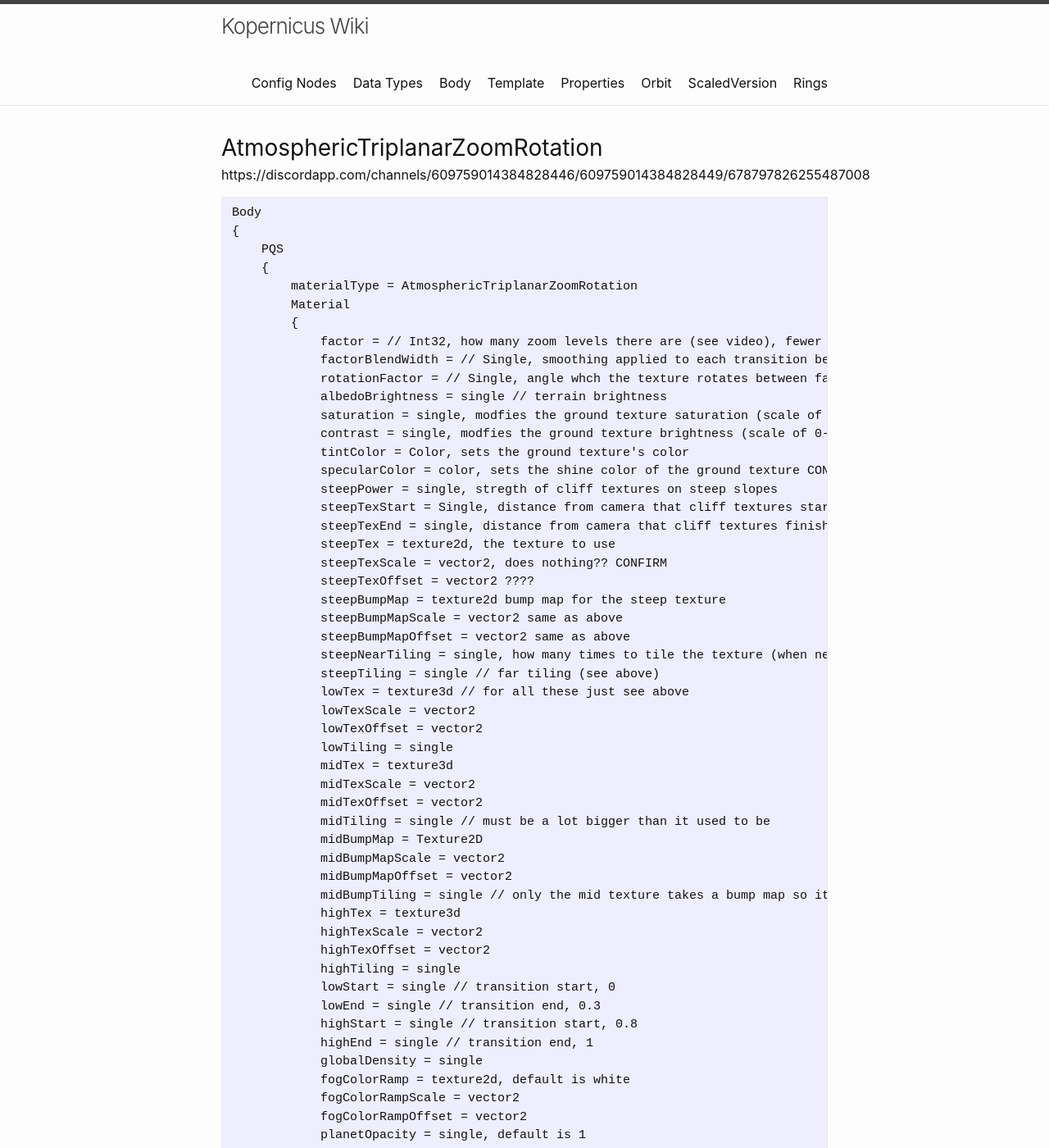
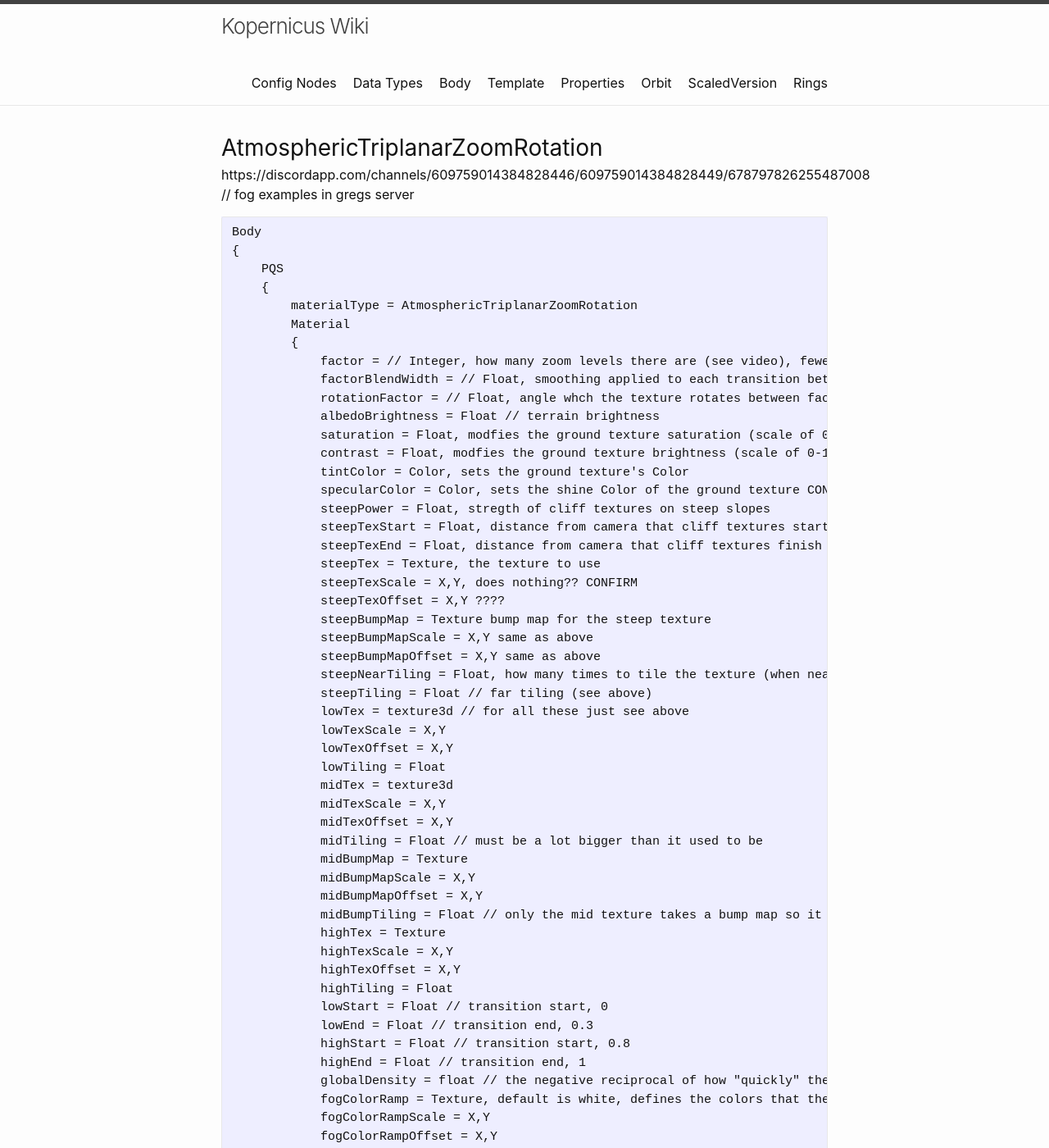
Before and after one commit to Kopernicus/wiki, a Jekyll site: the page built from main/Material/PQSAtmosphericTriplanarZoomRotation.md, in a window 1280 px wide and 1400 px high. Shown: the whole window at 82% size. Built offline with Jekyll 4.4.1, drawn with Linux system fonts in a browser that asks for light colours; some of the changed text lies outside the part shown.

Commit message:
finish 1.8 material?

````diff
--- a/main/Material/PQSAtmosphericTriplanarZoomRotation.md
+++ b/main/Material/PQSAtmosphericTriplanarZoomRotation.md
@@ -2,7 +2,7 @@
 layout: default
 title: AtmosphericTriplanarZoomRotation
 ---
-https://discordapp.com/channels/609759014384828446/609759014384828449/678797826255487008
+https://discordapp.com/channels/609759014384828446/609759014384828449/678797826255487008 // fog examples in gregs server
 ```
 Body
 {
@@ -11,51 +11,51 @@ Body
         materialType = AtmosphericTriplanarZoomRotation
         Material
         {
-            factor = // Int32, how many zoom levels there are (see video), fewer results in more discrete levels, 1 will softlock
-            factorBlendWidth = // Single, smoothing applied to each transition between factors. goes as low as 0.05 (recommended) and 1. 1 would be a solid (instant) transition.
-            rotationFactor = // Single, angle whch the texture rotates between factors, affects shadows
-            albedoBrightness = single // terrain brightness
-            saturation = single, modfies the ground texture saturation (scale of 0-1)
-            contrast = single, modfies the ground texture brightness (scale of 0-1)
-            tintColor = Color, sets the ground texture's color
-            specularColor = color, sets the shine color of the ground texture CONFIRM THIS
-            steepPower = single, stregth of cliff textures on steep slopes
-            steepTexStart = Single, distance from camera that cliff textures start to fade out at. this should be closer to the camera than steepTexEnd
-            steepTexEnd = single, distance from camera that cliff textures finish fading out at. this should be farther from the camera than steepTexStart.
-            steepTex = texture2d, the texture to use
-            steepTexScale = vector2, does nothing?? CONFIRM
-            steepTexOffset = vector2 ????
-            steepBumpMap = texture2d bump map for the steep texture
-            steepBumpMapScale = vector2 same as above
-            steepBumpMapOffset = vector2 same as above
-            steepNearTiling = single, how many times to tile the texture (when near?)
-            steepTiling = single // far tiling (see above)
+            factor = // Integer, how many zoom levels there are (see video), fewer results in more discrete levels, 1 will softlock
+            factorBlendWidth = // Float, smoothing applied to each transition between factors. goes as low as 0.05 (recommended) and 1. 1 would be a solid (instant) transition.
+            rotationFactor = // Float, angle whch the texture rotates between factors, affects shadows
+            albedoBrightness = Float // terrain brightness
+            saturation = Float, modfies the ground texture saturation (scale of 0-1)
+            contrast = Float, modfies the ground texture brightness (scale of 0-1)
+            tintColor = Color, sets the ground texture's Color
+            specularColor = Color, sets the shine Color of the ground texture CONFIRM THIS
+            steepPower = Float, stregth of cliff textures on steep slopes
+            steepTexStart = Float, distance from camera that cliff textures start to fade out at. this should be closer to the camera than steepTexEnd
+            steepTexEnd = Float, distance from camera that cliff textures finish fading out at. this should be farther from the camera than steepTexStart.
+            steepTex = Texture, the texture to use
+            steepTexScale = X,Y, does nothing?? CONFIRM
+            steepTexOffset = X,Y ????
+            steepBumpMap = Texture bump map for the steep texture
+            steepBumpMapScale = X,Y same as above
+            steepBumpMapOffset = X,Y same as above
+            steepNearTiling = Float, how many times to tile the texture (when near?)
+            steepTiling = Float // far tiling (see above)
             lowTex = texture3d // for all these just see above
-            lowTexScale = vector2
-            lowTexOffset = vector2
-            lowTiling = single
+            lowTexScale = X,Y
+            lowTexOffset = X,Y
+            lowTiling = Float
             midTex = texture3d
-            midTexScale = vector2
-            midTexOffset = vector2
-            midTiling = single // must be a lot bigger than it used to be
-            midBumpMap = Texture2D
-            midBumpMapScale = vector2
-            midBumpMapOffset = vector2
-            midBumpTiling = single // only the mid texture takes a bump map so it is recommended to isable low and high tiling. that way the terrain is entirely the mid texture (and thus has a bumpmap)
-            highTex = texture3d
-            highTexScale = vector2
-            highTexOffset = vector2
-            highTiling = single
-            lowStart = single // transition start, 0
-            lowEnd = single // transition end, 0.3
-            highStart = single // transition start, 0.8
-            highEnd = single // transition end, 1
-            globalDensity = single
-            fogColorRamp = texture2d, default is white
-            fogColorRampScale = vector2
-            fogColorRampOffset = vector2
-            planetOpacity = single, default is 1
-            oceanFogDistance = single, default is 1000
+            midTexScale = X,Y
+            midTexOffset = X,Y
+            midTiling = Float // must be a lot bigger than it used to be
+            midBumpMap = Texture
+            midBumpMapScale = X,Y
+            midBumpMapOffset = X,Y
+            midBumpTiling = Float // only the mid texture takes a bump map so it is recommended to isable low and high tiling. that way the terrain is entirely the mid texture (and thus has a bumpmap)
+            highTex = Texture
+            highTexScale = X,Y
+            highTexOffset = X,Y
+            highTiling = Float
+            lowStart = Float // transition start, 0
+            lowEnd = Float // transition end, 0.3
+            highStart = Float // transition start, 0.8
+            highEnd = Float // transition end, 1
+            globalDensity = float // the negative reciprocal of how "quickly" the fog effect "builds up". The smaller this is, the quicker
+            fogColorRamp = Texture, default is white, defines the colors that the fog cycles through as it goes throughout the day.
+            fogColorRampScale = X,Y
+            fogColorRampOffset = X,Y
+            planetOpacity = Float, default is 1
+            oceanFogDistance = Float, default is 1000
         }
     }
 }
````
